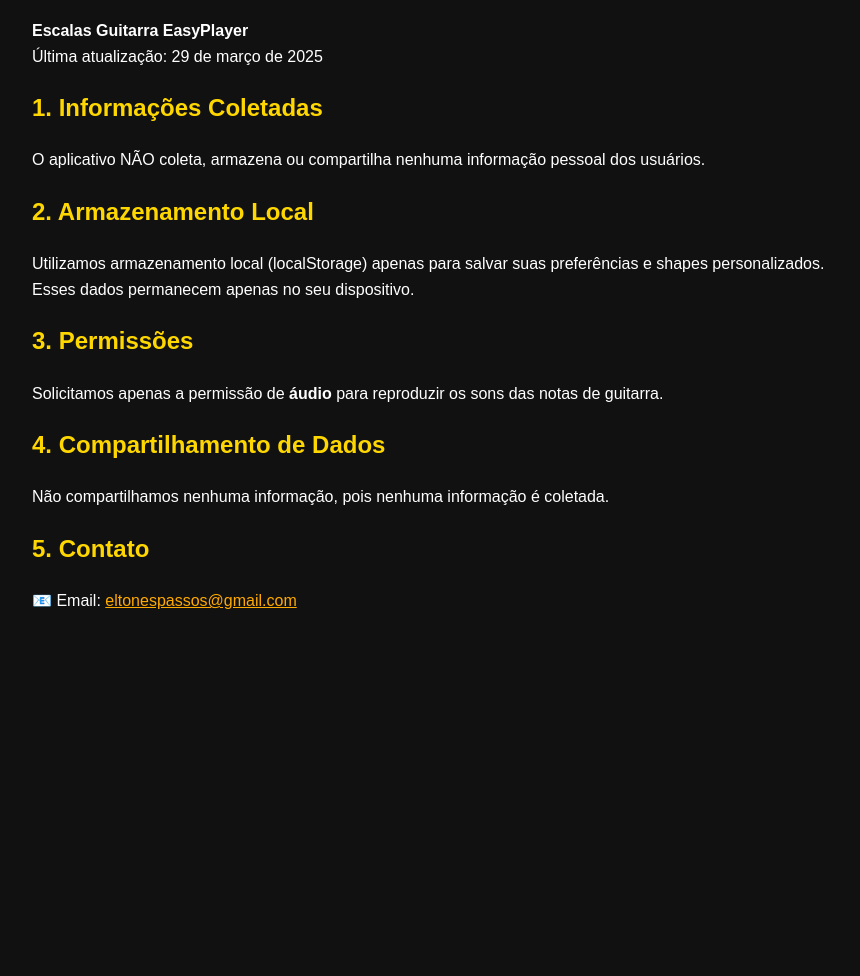
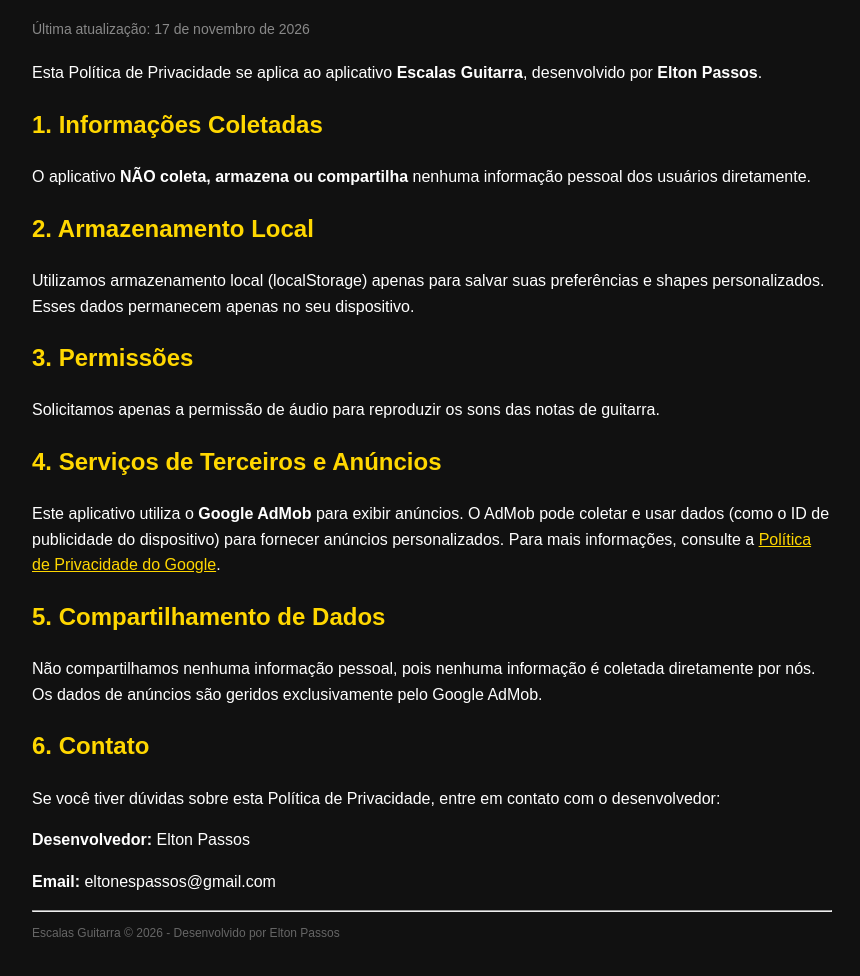
Before and after one commit to EltonesPassos/politica-privacidade, a plain HTML site: page index.html in a window 1280 px wide. Shown: the part 96-1072 px from the top of the page, without its empty margins (208-1068 px from the left). Before the commit the page ends 800 px from the top, so only its background shows below. Drawn offline with Linux system fonts and the light colour scheme.

Commit message:
Update index.html

```diff
--- a/index.html
+++ b/index.html
@@ -3,30 +3,41 @@
 <head>
     <meta charset="UTF-8">
     <meta name="viewport" content="width=device-width, initial-scale=1.0">
-    <title>Política de Privacidade - EasyPlayer</title>
+    <title>Política de Privacidade - Escalas Guitarra</title>
     <style>
-        body { font-family: Arial; line-height: 1.6; max-width: 800px; margin: 0 auto; padding: 20px; background: #111; color: #fff; }
+        body { font-family: Arial, sans-serif; max-width: 800px; margin: 0 auto; padding: 20px; background: #111; color: #fff; line-height: 1.6; }
         h1, h2 { color: gold; }
-        a { color: #ffaa00; }
+        .date { color: #888; font-size: 14px; margin-bottom: 20px; }
+        a { color: gold; }
     </style>
 </head>
 <body>
     <h1>Política de Privacidade</h1>
-    <p><strong>Escalas Guitarra EasyPlayer</strong><br>Última atualização: 29 de março de 2025</p>
+    <div class="date">Última atualização: 17 de novembro de 2026</div>
+
+    <p>Esta Política de Privacidade se aplica ao aplicativo <strong>Escalas Guitarra</strong>, desenvolvido por <strong>Elton Passos</strong>.</p>
 
     <h2>1. Informações Coletadas</h2>
-    <p>O aplicativo NÃO coleta, armazena ou compartilha nenhuma informação pessoal dos usuários.</p>
+    <p>O aplicativo <strong>NÃO coleta, armazena ou compartilha</strong> nenhuma informação pessoal dos usuários diretamente.</p>
 
     <h2>2. Armazenamento Local</h2>
     <p>Utilizamos armazenamento local (localStorage) apenas para salvar suas preferências e shapes personalizados. Esses dados permanecem apenas no seu dispositivo.</p>
 
     <h2>3. Permissões</h2>
-    <p>Solicitamos apenas a permissão de <strong>áudio</strong> para reproduzir os sons das notas de guitarra.</p>
+    <p>Solicitamos apenas a permissão de áudio para reproduzir os sons das notas de guitarra.</p>
 
-    <h2>4. Compartilhamento de Dados</h2>
-    <p>Não compartilhamos nenhuma informação, pois nenhuma informação é coletada.</p>
+    <h2>4. Serviços de Terceiros e Anúncios</h2>
+    <p>Este aplicativo utiliza o <strong>Google AdMob</strong> para exibir anúncios. O AdMob pode coletar e usar dados (como o ID de publicidade do dispositivo) para fornecer anúncios personalizados. Para mais informações, consulte a <a href="https://policies.google.com/technologies/ads?hl=pt-BR" target="_blank">Política de Privacidade do Google</a>.</p>
 
-    <h2>5. Contato</h2>
-    <p>📧 Email: <a href="mailto:eltonespassos@gmail.com">eltonespassos@gmail.com</a></p>
+    <h2>5. Compartilhamento de Dados</h2>
+    <p>Não compartilhamos nenhuma informação pessoal, pois nenhuma informação é coletada diretamente por nós. Os dados de anúncios são geridos exclusivamente pelo Google AdMob.</p>
+
+    <h2>6. Contato</h2>
+    <p>Se você tiver dúvidas sobre esta Política de Privacidade, entre em contato com o desenvolvedor:</p>
+    <p><strong>Desenvolvedor:</strong> Elton Passos</p>
+    <p><strong>Email:</strong> eltonespassos@gmail.com</p>
+
+    <hr>
+    <p style="font-size: 12px; color: #666;">Escalas Guitarra © 2026 - Desenvolvido por Elton Passos</p>
 </body>
 </html>
```
